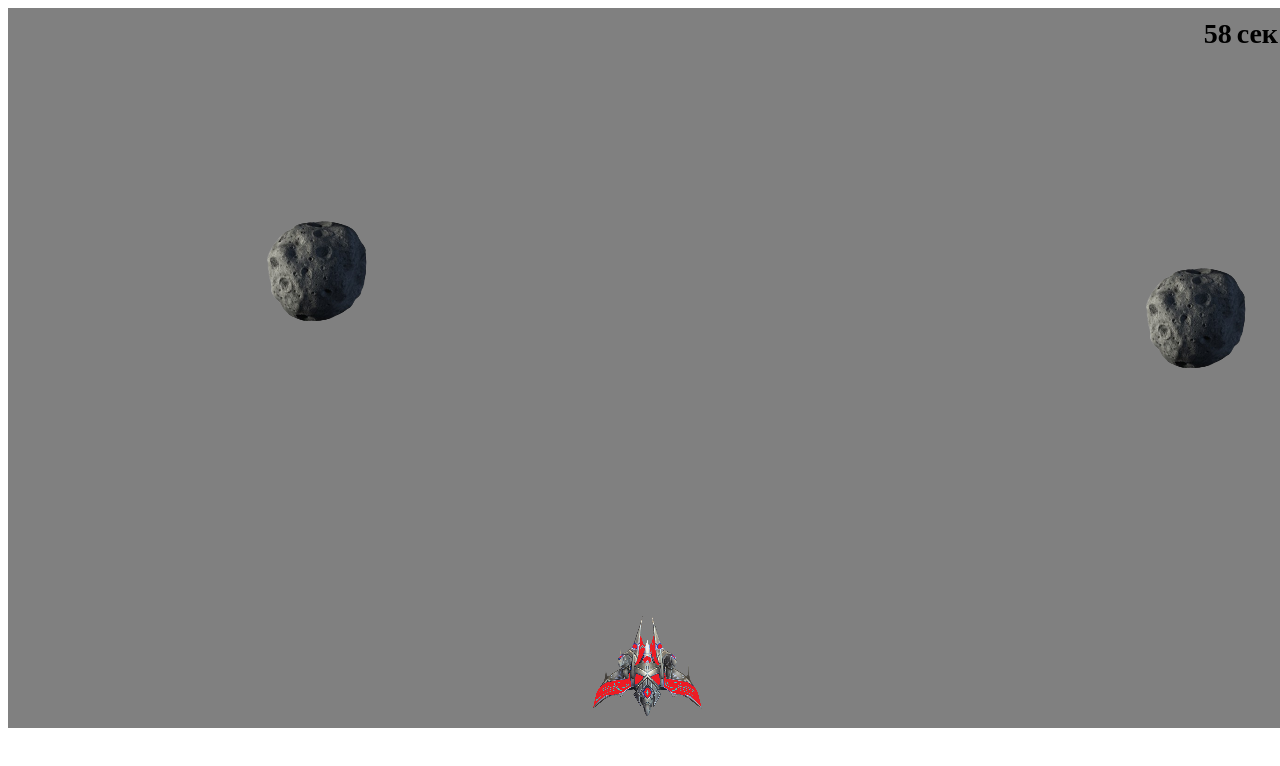
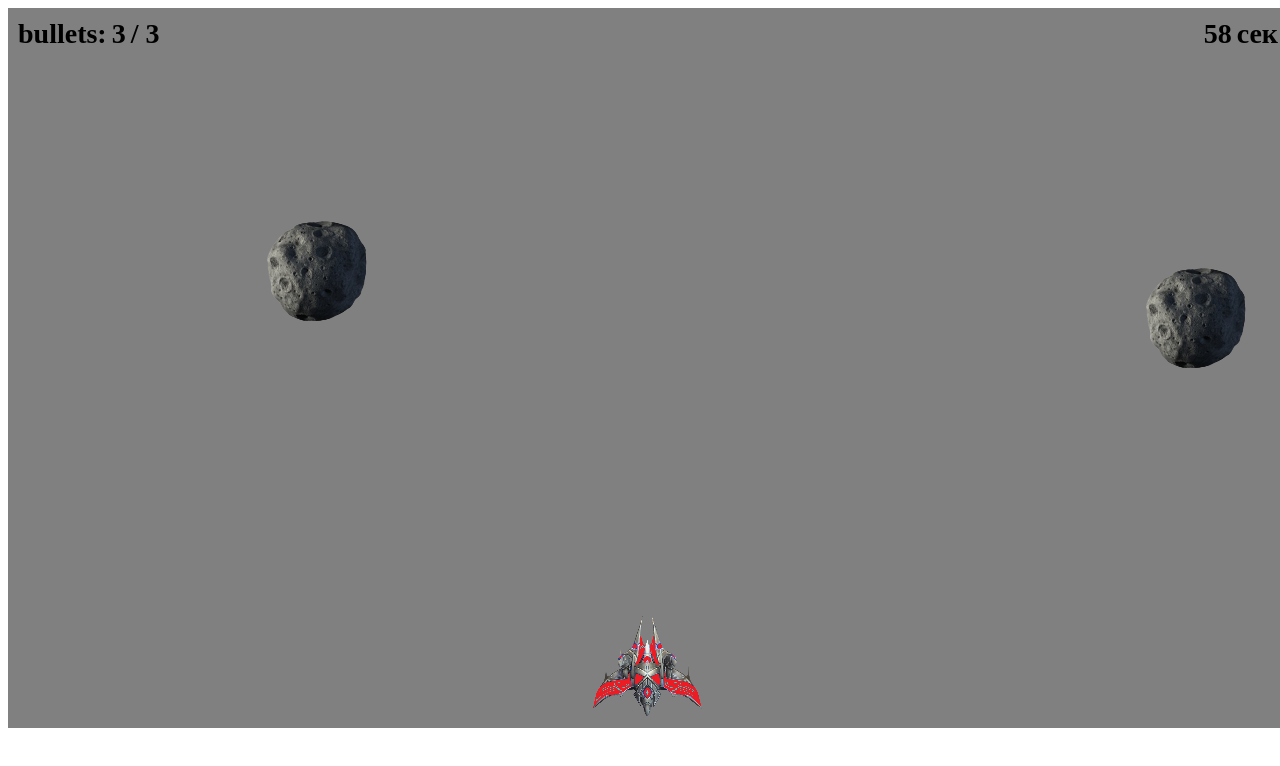
Before and after one commit to Andrii-13/space-shooter, a website built with Vite: page index.html in a window 1280 px wide. Built offline with nearby package versions, Linux system fonts and the light colour scheme.

Commit message:
add bullet counter

```diff
--- a/index.html
+++ b/index.html
@@ -9,7 +9,7 @@
 <body>
     </head>
     <body>
-      <div id="timer"></div>
+      <div id="one"></div>
     <div class="modal"></div>
     <script type="module" src="./src/index.js"></script>
     <script type="module" src="./src/helpers/setGameTime.js"></script>
--- a/src/app/createApp.js
+++ b/src/app/createApp.js
@@ -3,6 +3,7 @@ import { createSpaceship } from "../spaceship/createSpaceship";
 import { createAsteroid } from "../asteroid/createAsteroid";
 import { initApp } from "./initApp";
 import { setGameTime } from "../helpers/setGameTime";
+import { setQuantityBullets } from "../helpers/setQuantityBullets";
 
 export async function createApp() {
   const app = await initApp();
@@ -10,4 +11,5 @@ export async function createApp() {
   await createSpaceship(app);
   await createAsteroid(app);
   setGameTime(app);
+  setQuantityBullets(app);
 }
--- a/src/css/style.css
+++ b/src/css/style.css
@@ -17,6 +17,15 @@
   gap: 5px
 }
 
+.bullets {
+  position: absolute;
+  display: flex;
+  justify-content: flex-start;
+  font-size: 28px;
+  font-weight: bold;
+  padding: 10px;
+  gap: 5px
+}
 .modal {
   position: fixed;
   overflow-y: auto;
--- a/src/helpers/setGameTime.js
+++ b/src/helpers/setGameTime.js
@@ -8,7 +8,7 @@ export function setGameTime(app) {
 
   const timerHTLM = `<div class="timer" style="width: ${gameWidth}px"><span class="numeric">${startTime}</span> <span>сек</span></div>`;
 
-  const timerWrap = document.getElementById("timer");
+  const timerWrap = document.getElementById("one");
 
   timerWrap.insertAdjacentHTML("beforeend", timerHTLM);
 
--- /dev/null
+++ b/src/helpers/setQuantityBullets.js
@@ -0,0 +1,16 @@
+import { refs } from "../common/data";
+
+export function setQuantityBullets(app) {
+  const initialBullets = refs.totalBullets;
+  const gameWidth = app.screen.width;
+  const bulletsrHTLM = `<div class="bullets" style="width: ${gameWidth}px"><span>bullets: </span><span class="remaindBullets">${initialBullets}</span><span > / ${initialBullets}</span> </div>`;
+  const bulletsEl = document.getElementById("one");
+  bulletsEl.insertAdjacentHTML("beforeend",bulletsrHTLM);
+
+}
+
+
+export function showRemaindBullets(bullets) {
+    const bulletsEl = document.querySelector(".remaindBullets");
+    bulletsEl.textContent =bullets
+}
--- a/src/spaceship/createSpaceship.js
+++ b/src/spaceship/createSpaceship.js
@@ -1,8 +1,7 @@
-import { Assets, Sprite, Container} from "pixi.js";
+import { Assets, Sprite, Container } from "pixi.js";
 import { refs } from "../common/data";
 import { moveSpaceship } from "./moveSpaceship";
 import { isShoot } from "./isShoot";
-
 
 export async function createSpaceship(app) {
   const spaceshipContainer = new Container();
@@ -23,7 +22,7 @@ export async function createSpaceship(app) {
   app.stage.hitArea = app.screen; //Цей рядок визначає область (hitArea) сцени, в межах якої обробляються події (наприклад, натискання, наведення тощо). Тут область встановлюється рівною всьому екрану (app.screen).
 
   moveSpaceship(app, spaceship);
-  isShoot(app, spaceship)
+  isShoot(app, spaceship);
 
   spaceshipContainer.addChild(spaceship);
 
--- a/src/spaceship/isShoot.js
+++ b/src/spaceship/isShoot.js
@@ -1,5 +1,6 @@
 import { destruction } from "../asteroid/destruction";
 import { refs } from "../common/data";
+import { setQuantityBullets, showRemaindBullets } from "../helpers/setQuantityBullets";
 import { createBullet } from "./bullet/createBullet";
 
 export function isShoot(app, spaceship) {
@@ -17,6 +18,8 @@ export function isShoot(app, spaceship) {
       app.stage.addChild(bullet);
       activeBullets.push(bullet);
       totalBullets -= 1;
+      console.log(totalBullets)
+      showRemaindBullets(totalBullets)
     }
   });
 
@@ -39,4 +42,7 @@ export function isShoot(app, spaceship) {
       }
     }
   });
+
+
+
 }
```
